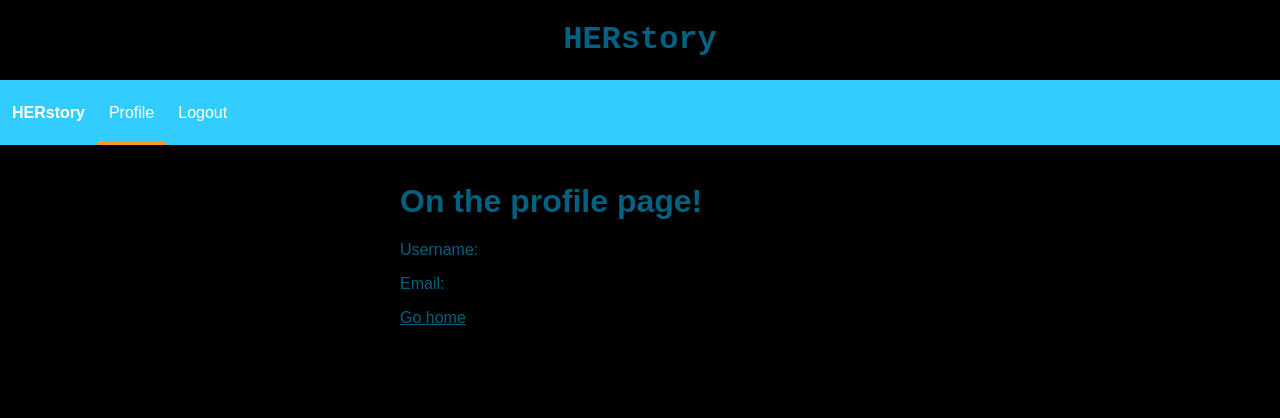
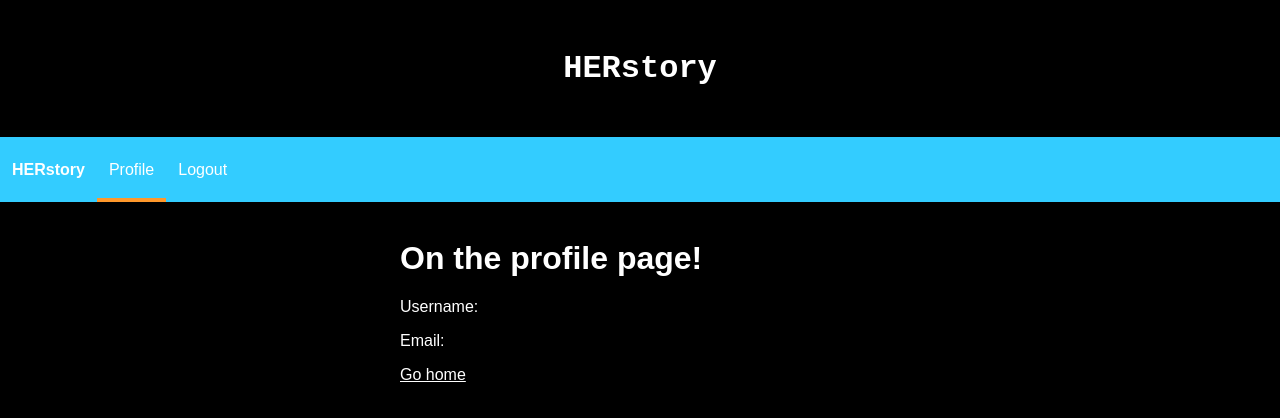
Before and after one commit to mandisareed/HERstory, a React (Create React App) app in the folder client/: page /profile in a window 1280 px wide. Shown: the top 418 px of the page. Built offline with nearby package versions, Linux system fonts and the light colour scheme; no server answers; sample sign-in values are in the browser's storage.

Commit message:
Added backgtround color

```diff
--- a/client/src/App.js
+++ b/client/src/App.js
@@ -17,7 +17,7 @@ function App() {
       <Router>
         <div>
         <ProtectedRoute exact path="/profile">
-        <h1 style={{textAlign : "center", fontFamily : "Courier New, monospace", fontWeight: "800"}}> HERstory</h1>
+        <h1 className = "title" style={{textAlign : "center", fontFamily : "Courier New, monospace", fontWeight: "800", margin: "0 auto", padding: "50px 0"}}> HERstory</h1>
           <Navbar />
           </ProtectedRoute>
           <Switch>
--- a/client/src/index.css
+++ b/client/src/index.css
@@ -6,7 +6,7 @@ body {
 }
 
 * {
-  color: #006181;
+  color: #ffffff;
 }
 
 button {
@@ -21,5 +21,5 @@ button {
 button:hover,
 button:active,
 button:focus {
-  background-color: #01bdfb;
+  background-color: white;
 }
--- /dev/null
+++ b/client/src/pages/Login.css
@@ -0,0 +1,4 @@
+.loginBackground {
+    background-color:#BB6B1E;
+    min-height: 100vh;
+  }
--- a/client/src/pages/Login.js
+++ b/client/src/pages/Login.js
@@ -2,7 +2,7 @@ import React, { useState } from "react";
 import { Link, Redirect, useHistory } from "react-router-dom";
 import { useAuth } from "../utils/auth";
 import { Form, InputGroup } from "../components/LoginForm";
-
+import "./Login.css";
 const loginStyle = {
   display: "flex",
   justifyContent: "center",
@@ -33,6 +33,7 @@ function Login() {
   };
 
   return (
+    <body className= "loginBackground">
     <div style={loginStyle}>
       <h1>Login</h1>
       <Form onSubmit={handleFormSubmit}>
@@ -64,7 +65,9 @@ function Login() {
         Go to Signup
       </Link>
     </div>
+    </body>
   );
+
 }
 
 export default Login;
--- /dev/null
+++ b/client/src/pages/Profile.css
@@ -0,0 +1,7 @@
+.profileBackground {
+    background-color:black;
+    min-height: 100vh;
+  }
+  .title {
+    background-color:black;
+  }
--- a/client/src/pages/Profile.js
+++ b/client/src/pages/Profile.js
@@ -3,7 +3,7 @@ import API from "./../utils/API";
 import Container from "../components/Container";
 import { Link } from "react-router-dom";
 import { useAuth } from "../utils/auth";
-
+import "./Profile.css";
 function Profile() {
   const [username, setUsername] = useState("");
   const [email, setEmail] = useState("");
@@ -17,13 +17,18 @@ function Profile() {
   }, [user]);
 
   return (
+    <body className= "profileBackground">
     <Container>
       <h1>On the profile page!</h1>
       <p>Username: {username}</p>
       <p>Email: {email}</p>
       <Link to="/">Go home</Link>
+
     </Container>
+    </body>
   );
+
 }
 
+
 export default Profile;
--- a/client/src/pages/Quiz/Quiz.css
+++ b/client/src/pages/Quiz/Quiz.css
@@ -1,6 +1,6 @@
-html {
-    background-color: black;
-}
+/* html {
+    background-color:black;
+} */
 
 .app-title {
     color: white;
--- /dev/null
+++ b/client/src/pages/Signup.css
@@ -0,0 +1,4 @@
+.signupBackground {
+    background-color:#BB6B1E;
+    min-height: 100vh;
+  }
--- a/client/src/pages/Signup.js
+++ b/client/src/pages/Signup.js
@@ -3,7 +3,7 @@ import { Link, Redirect, useHistory } from "react-router-dom";
 import API from "./../utils/API";
 import { useAuth } from "../utils/auth";
 import { Form, InputGroup } from "../components/LoginForm";
-
+import "./Signup.css";
 const signupStyles = {
   maxWidth: "20rem",
   margin: "0 auto",
@@ -47,6 +47,7 @@ function Signup() {
   };
 
   return (
+    <body className= "loginBackground">
     <div style={signupStyles} className="Signup">
       <h1>Signup</h1>
       <Form onSubmit={handleFormSubmit}>
@@ -86,6 +87,7 @@ function Signup() {
         Go to Login
       </Link>
     </div>
+    </body>
   );
 }
 
```
